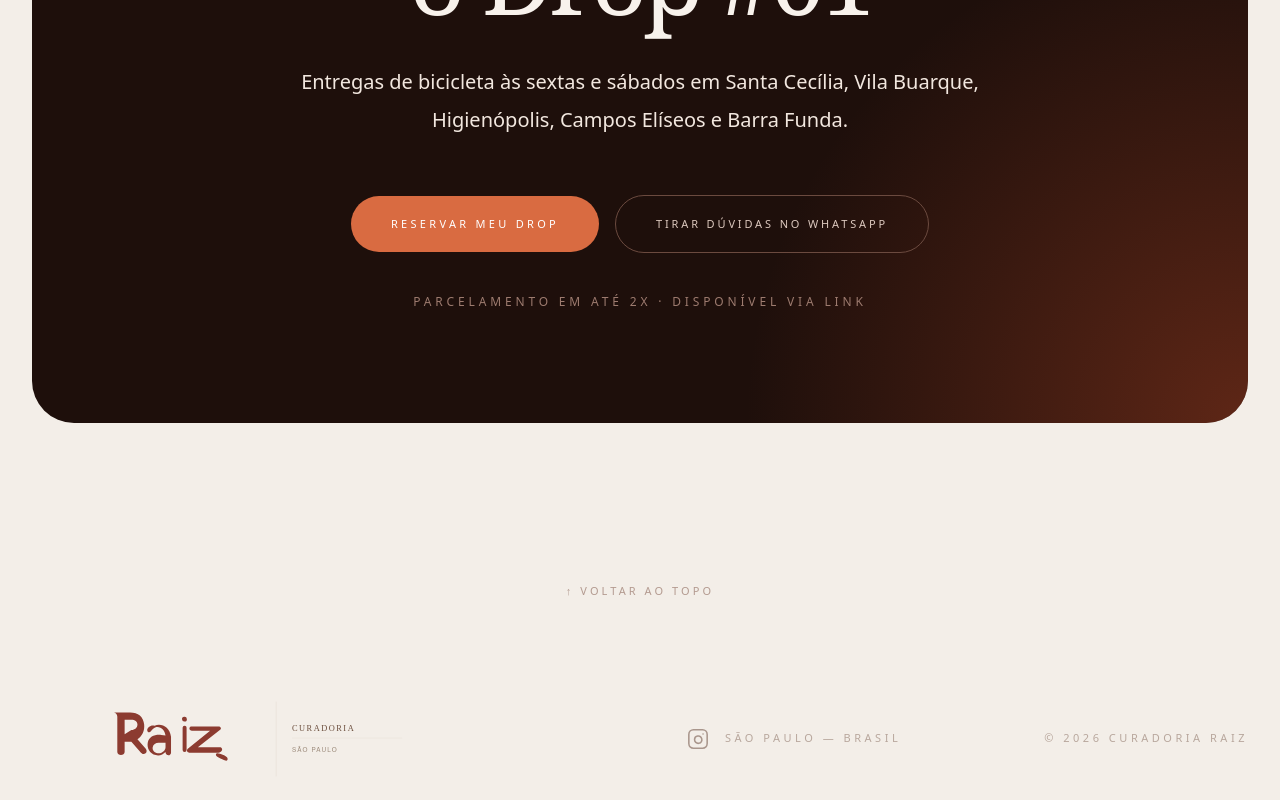
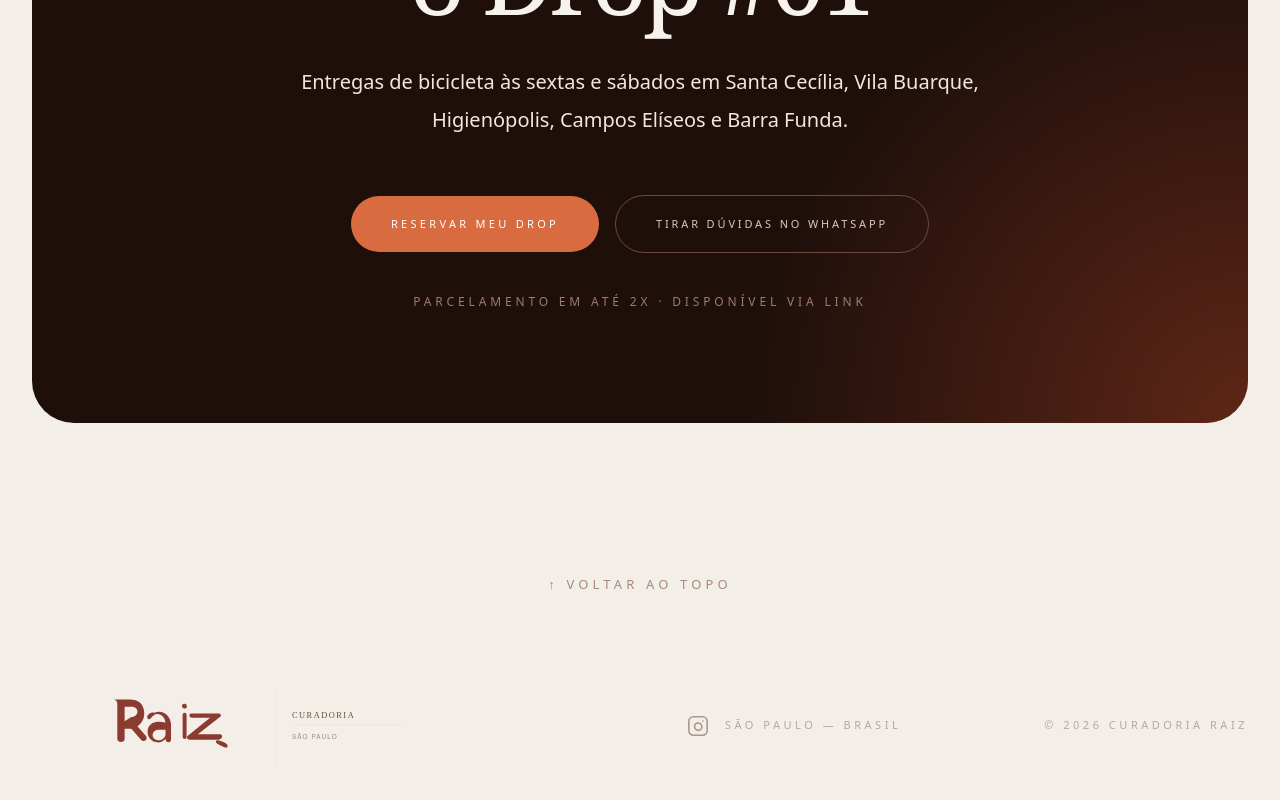
Before and after one commit to andretomazela-dev/curadoriaraiz, a Next.js app: page / in a window 1280 px wide. Shown: the part 5795-6595 px from the top of the page. Built offline with nearby package versions, Linux system fonts and the light colour scheme; a web font is replaced by a local one.

Commit message:
Update page.jsx

```diff
--- a/app/page.jsx
+++ b/app/page.jsx
@@ -789,18 +789,18 @@ export default function Home() {
       </section>
 
 {/* BACK TO TOP */}
-<div className="flex justify-center pb-10">
+<div className="flex justify-center pb-6 sm:pb-8 -mt-2">
   <a
     href="#top"
     className="
       inline-flex
       items-center
       gap-3
-      text-[11px]
+      text-[12px]
+      sm:text-[13px]
       uppercase
-      tracking-[0.28em]
-      text-[#9D7D72]/75
-      hover:text-[#D66A41]
+      tracking-[0.32em]
+      text-[#A88A80]
       transition-all
       duration-300
       hover:text-[#D66A41]
@@ -809,6 +809,7 @@ export default function Home() {
     ↑ Voltar ao topo
   </a>
 </div>
+
      {/* FOOTER */}
 <footer className="bg-[#F3EEE8] pb-16 pt-6 sm:pb-24 sm:pt-10">
 
```
